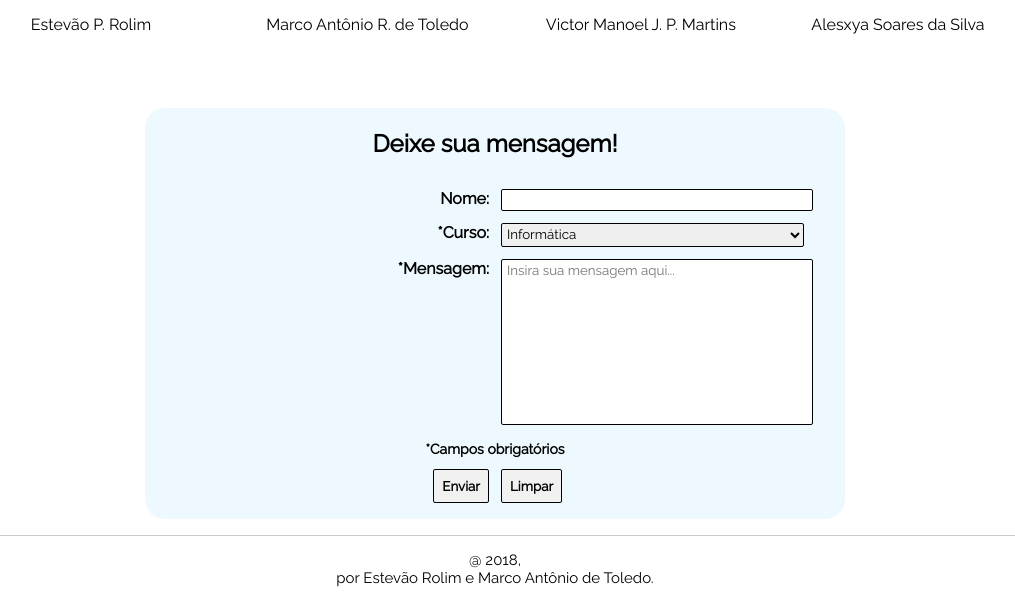
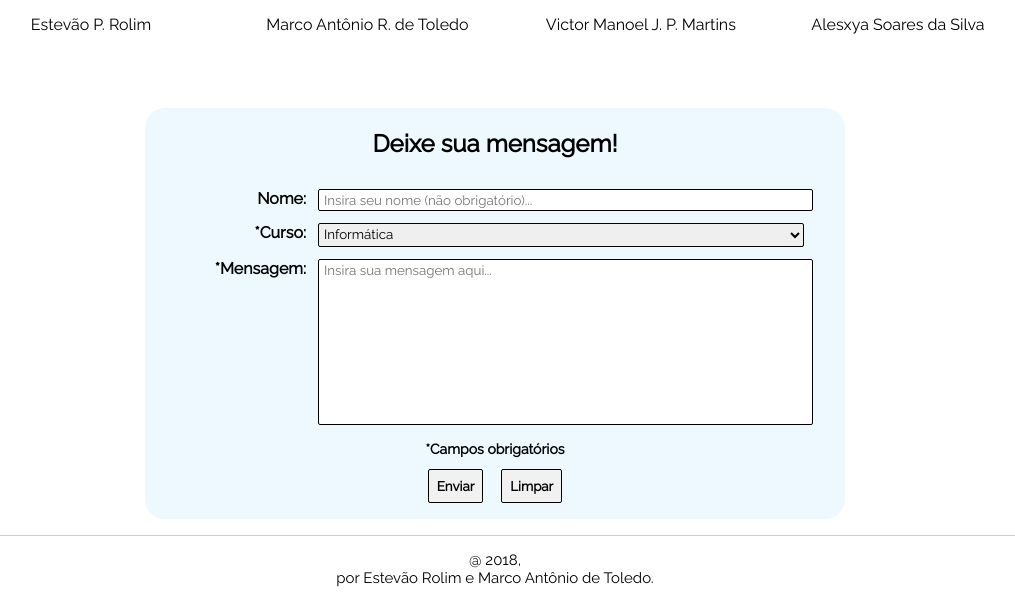
Before and after one commit to ETVO/portalcti, a PHP site: page /gremio/ in a window 1280 px wide. Shown: the part 354-956 px from the top of the page, without its empty margins (145-1160 px from the left). Run offline with PHP 8.4, Linux system fonts and the light colour scheme.

Commit message:
Merge 0.1.2 (#3)
* Delete README.md

* Delete acesso.php

* Delete connect.php

* Delete cti.png

* Delete gremio.html

* Delete info.html

* Delete insere.php

* Delete logacesso.html

* Add files via upload

* Update README.md

* Update naoautorizado.html

* Add files via upload

* Add files via upload

* Update README.md

* Update index.php

* Add files via upload

* Update README.md

* Add files via upload

* Add files via upload

* Add files via upload

* Add files via upload

* Add files via upload

* Add files via upload

* Add files via upload

* Update README.md

* Add files via upload

* Update APAGUE_O_NOME.htaccess

```diff
--- a/gremio/index.html
+++ b/gremio/index.html
@@ -89,16 +89,16 @@
 			<form action="../scripts/insere.php" method="post">
 				<table class="frm">
 					<tr>
-						<td>
+						<td id="frmTxt">
 							<label for="nome">Nome: </label>
 						</td>
-						<td class="inp">
-							<input type="text" name="nome" maxlength="50">
+						<td>
+							<input type="text" name="nome" maxlength="50" placeholder="Insira seu nome (não obrigatório)...">
 						</td>
 					</tr>
 
 					<tr>
-						<td>
+						<td id="frmTxt">
 							<label for="curso">*Curso: </label>
 						</td>
 						<td>
@@ -117,7 +117,7 @@
 					</tr>
 
 					<tr>
-						<td>
+						<td id="frmTxt">
 							<label for="msg">*Mensagem: </label>
 						</td>
 						<td>
@@ -130,11 +130,8 @@
 						</td>
 					</tr>
 					<tr>
-						<td>
-							<input type="submit" name="envia" value="Enviar" class="btn">
-						</td>
-						<td style="text-align: left;">
-							<input type="reset" name="limpa" value="Limpar" class="btn">
+						<td id="obs" colspan="2">
+							<input type="submit" name="envia" value="Enviar" class="btn"> &nbsp; &nbsp; <input type="reset" name="limpa" value="Limpar" class="btn">
 						</td>
 					</tr>
 				</table>
--- a/index.html
+++ b/index.html
@@ -11,7 +11,7 @@
 
 <body>
 	<div class="head">
-		<label style="font-weight: bold; font-size: 250%; padding-right: 10px; ">Portal</label><a href="http://www.cti.feb.unesp.br" target="_blank"><img src="cti.png" width="100px"></a>
+		<label style="font-weight: bold; font-size: 250%; padding-right: 10px; ">Portal</label><a href="http://www.cti.feb.unesp.br" target="_blank"><img src="imgs/cti.png" width="100px"></a>
 	</div>
 	<div class="menu">
 		<ul>
--- a/style.css
+++ b/style.css
@@ -59,7 +59,6 @@ body {
 	width: 100%;
 	width: 100%;
 	border-bottom: 4px solid #00adef;
-	overflow: hidden;
 	position: relative;
 	margin: 0 0 1em 0;
 }
@@ -169,9 +168,8 @@ body {
 }
 
 .frm td {
-	text-align: right;
 	vertical-align: top;
-	width: 50%;
+    text-align: right;
 }
 
 .frm #obs {
@@ -197,7 +195,6 @@ textarea {
 .frm td select {
 	padding-left: 1px;
 }
-
 .frm td textarea {
 	padding-left: 5px;
 }
@@ -219,6 +216,12 @@ textarea {
 }
 
 /* fim id "frmMsg" */
+
+/* id "frmTxt", atua na td do frmMsg a fim de declarar uma menor largura para o texto */
+#frmTxt {
+    width: 20%;
+}
+/* fim if "frmTxt" */
 
 /* id "frmAcesso", atua em div que contém form e table (com class="frm") vide formulário de acesso na página logacesso.html */
 
```
Also changed, not shown: login/index.php (+4 -8 lines), APAGUE_O_NOME.htaccess (added).
